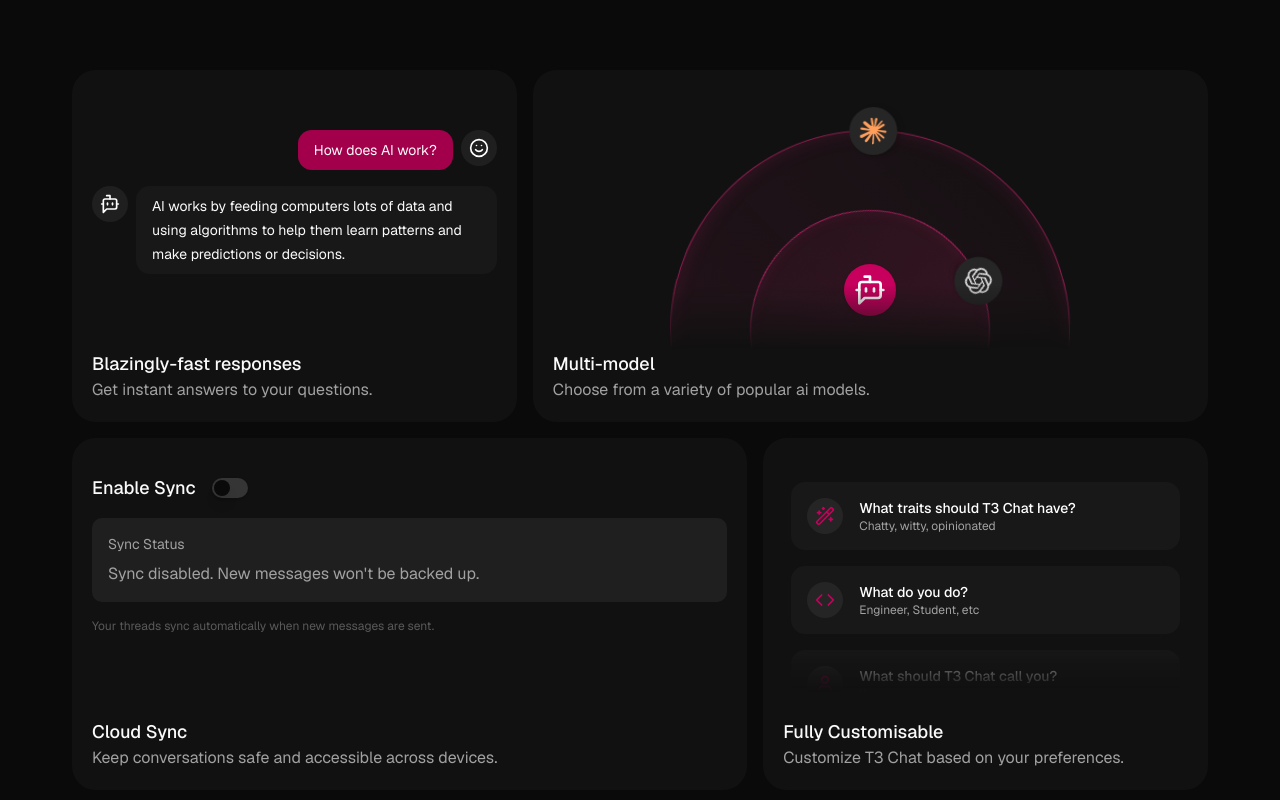
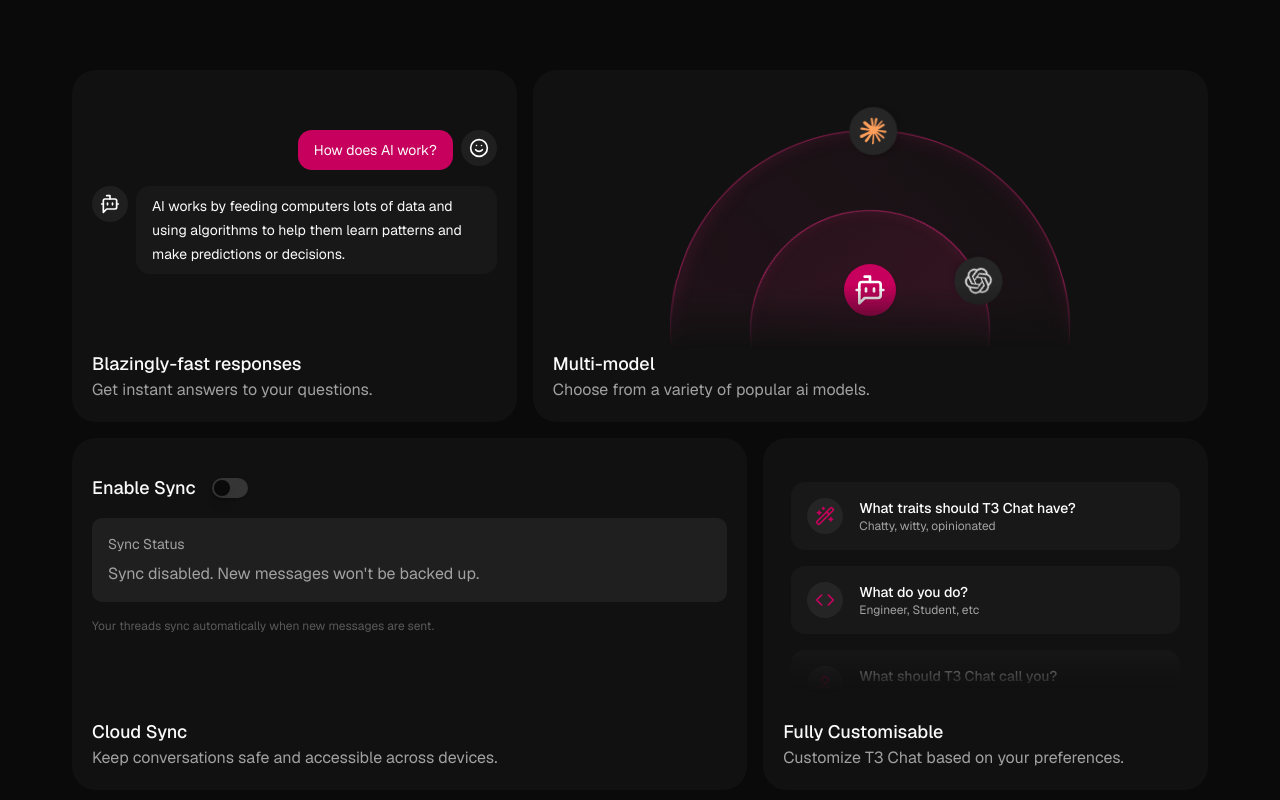
Before and after one commit to sougata-github/t3-chat-landing-page, a Next.js app: page / in a window 1280 px wide. Shown: the part 1500-2300 px from the top of the page. Built offline with nearby package versions, Linux system fonts and the light colour scheme.

Commit message:
fix: minor ui issues.

```diff
--- a/src/components/features/FastFeatureCard.tsx
+++ b/src/components/features/FastFeatureCard.tsx
@@ -71,7 +71,7 @@
         className={cn(
           "rounded-xl py-2 px-4",
           role === "user"
-            ? "order-1 bg-pink-800"
+            ? "order-1 bg-pink-700"
             : "order-2 bg-muted-foreground/5"
         )}
       >
--- a/src/components/get-started/VideoCarousel.tsx
+++ b/src/components/get-started/VideoCarousel.tsx
@@ -118,7 +118,7 @@
                         videoRefs.current[index] = el;
                       }}
                       src={step.video}
-                      className="w-full h-full object-cover"
+                      className="size-full object-cover"
                       muted
                       playsInline
                       autoPlay
--- a/src/components/testimonials/TestimonialCard.tsx
+++ b/src/components/testimonials/TestimonialCard.tsx
@@ -1,5 +1,4 @@
 import { Card, CardContent, CardFooter } from "@/components/ui/card";
-import { Ghost } from "lucide-react";
 
 interface Props {
   name: string;
@@ -29,9 +28,7 @@
         </p>
       </CardContent>
       <CardFooter className="flex gap-4 items-center">
-        <div className="rounded-full p-2 bg-muted-foreground/15">
-          <Ghost className="size-5" />
-        </div>
+        <div className="rounded-full p-2 size-6 bg-gradient-to-bl from-pink-500 via-pink-700 to-pink-900" />
 
         <div className="flex flex-col">
           <span className="text-sm">{name}</span>
```
